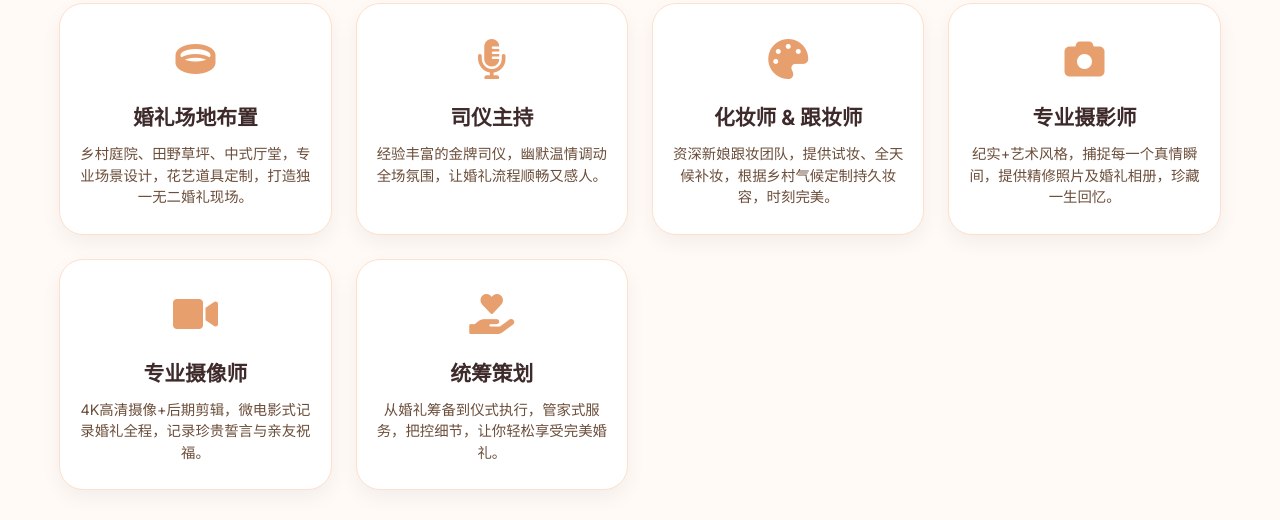
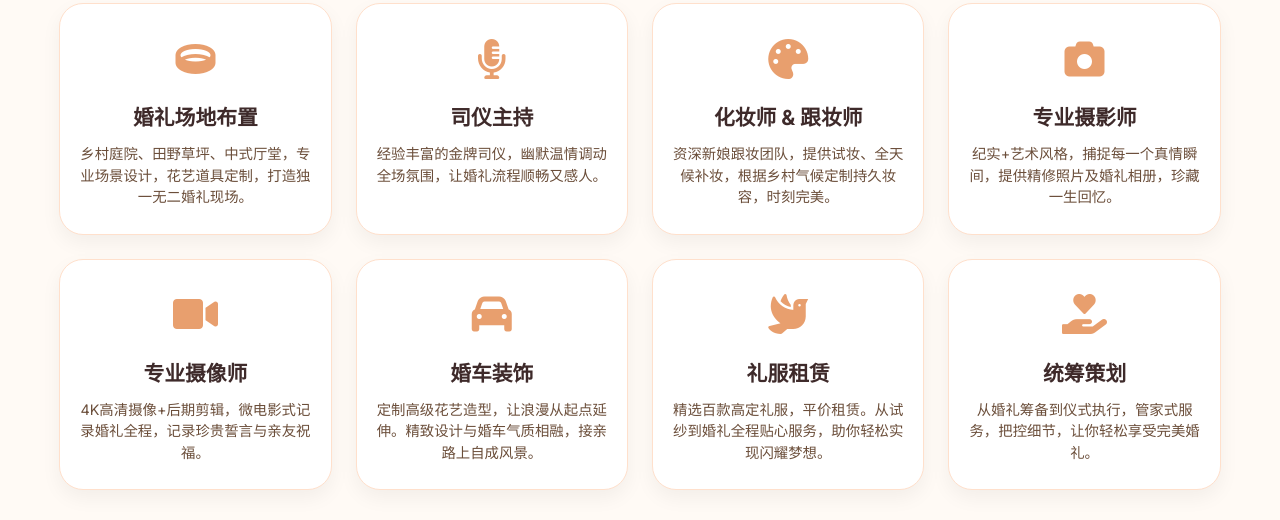
Before and after one commit to pengwubin/Brian_web, a plain HTML site: page index.html in a window 1280 px wide. Shown: the part 1286-1806 px from the top of the page. Drawn offline with nearby package versions, Linux system fonts and the light colour scheme; grey boxes are pictures that could not be loaded.

Commit message:
Add files via upload

```diff
--- a/index.html
+++ b/index.html
@@ -591,6 +591,16 @@
                 <p>4K高清摄像+后期剪辑，微电影式记录婚礼全程，记录珍贵誓言与亲友祝福。</p>
             </div>
             <div class="service-card">
+                <div class="service-icon"><i class="fas fa-car"></i></div>
+                <h3>婚车装饰</h3>
+                <p>定制高级花艺造型，让浪漫从起点延伸。精致设计与婚车气质相融，接亲路上自成风景。</p>
+            </div>
+			 <div class="service-card">
+                <div class="service-icon"><i class="fas fa-dove"></i></div>
+                <h3>礼服租赁</h3>
+                <p>精选百款高定礼服，平价租赁。从试纱到婚礼全程贴心服务，助你轻松实现闪耀梦想。</p>
+            </div>
+			 <div class="service-card">
                 <div class="service-icon"><i class="fas fa-hand-holding-heart"></i></div>
                 <h3>统筹策划</h3>
                 <p>从婚礼筹备到仪式执行，管家式服务，把控细节，让你轻松享受完美婚礼。</p>
```
